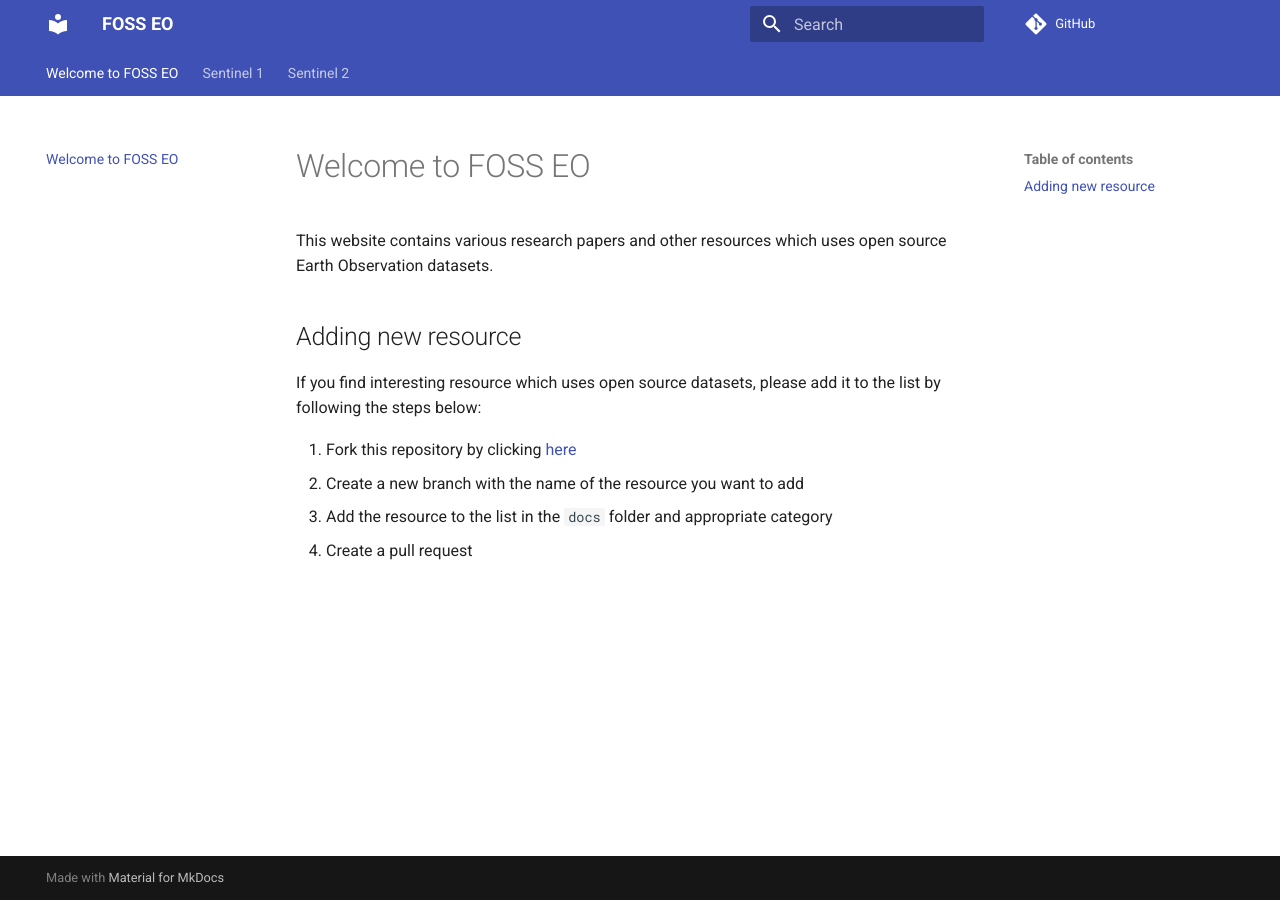
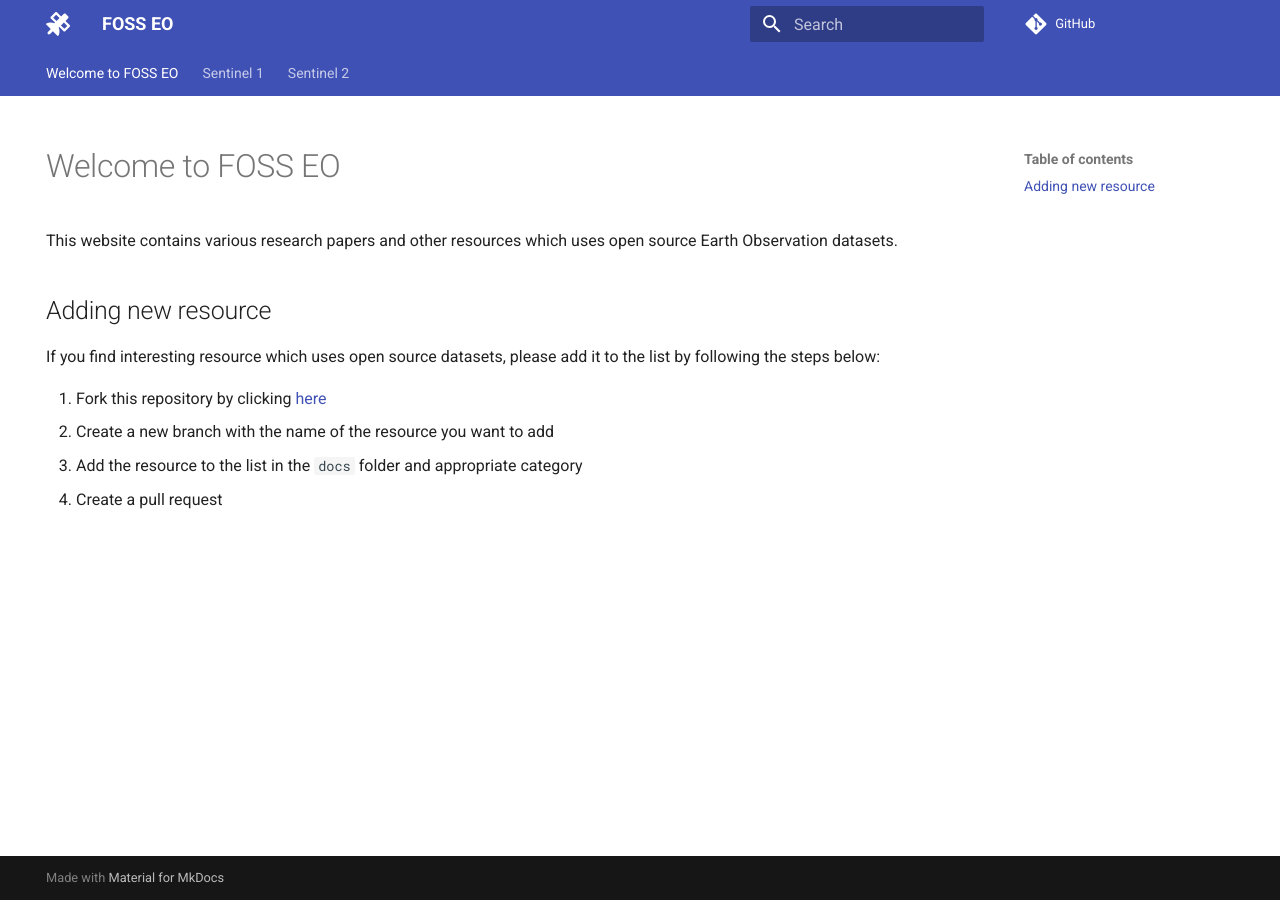
Before and after one commit to Rotten-Grapes-Pvt-Ltd/foss-eo, an MkDocs documentation site: the page built from docs/index.md, in a window 1280 px wide. Built offline with MkDocs 1.6.1 and Material for MkDocs 9.7.7, drawn with Linux system fonts in a browser that asks for light colours; comment, search, counter and statistics services are not loaded.

Commit message:
updated logo

```diff
--- a/mkdocs.yml
+++ b/mkdocs.yml
@@ -2,5 +2,7 @@
 repo_url: https://github.com/Rotten-Grapes-Pvt-Ltd/foss-eo
 theme:
   name: material
+  icon:
+    logo:  fontawesome/solid/satellite
   features:
     - navigation.tabs
```
Also changed, not shown: docs/index.md (+4 -0 lines).
